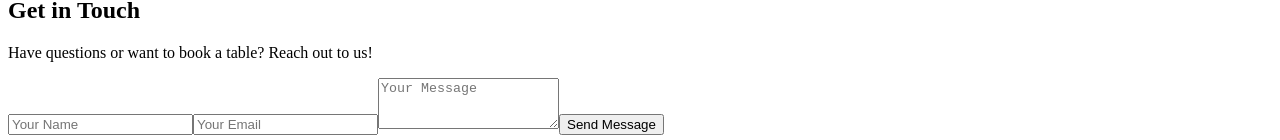
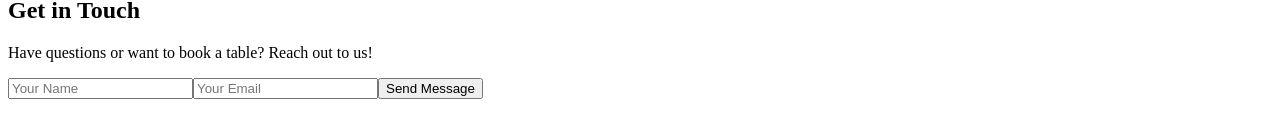
Before and after one commit to Sujit-Thapa/thebackyard, a Next.js app: page / in a window 1280 px wide. Shown: the part 859-999 px from the top of the page. After the commit the page ends 966 px from the top, so only its background shows below. Built offline with nearby package versions, Linux system fonts and the light colour scheme.

Commit message:
Remove textarea from contact section for simplified user input

```diff
--- a/app/page.tsx
+++ b/app/page.tsx
@@ -89,11 +89,7 @@ const page = () => {
             placeholder="Your Email"
             className="px-4 py-2 rounded border border-green-300 focus:outline-none focus:ring-2 focus:ring-green-400"
           />
-          <textarea
-            placeholder="Your Message"
-            className="px-4 py-2 rounded border border-green-300 focus:outline-none focus:ring-2 focus:ring-green-400"
-            rows={3}
-          />
+
           <button className="px-6 py-2 bg-green-700 text-white rounded hover:bg-green-800 transition font-semibold">
             Send Message
           </button>
```
